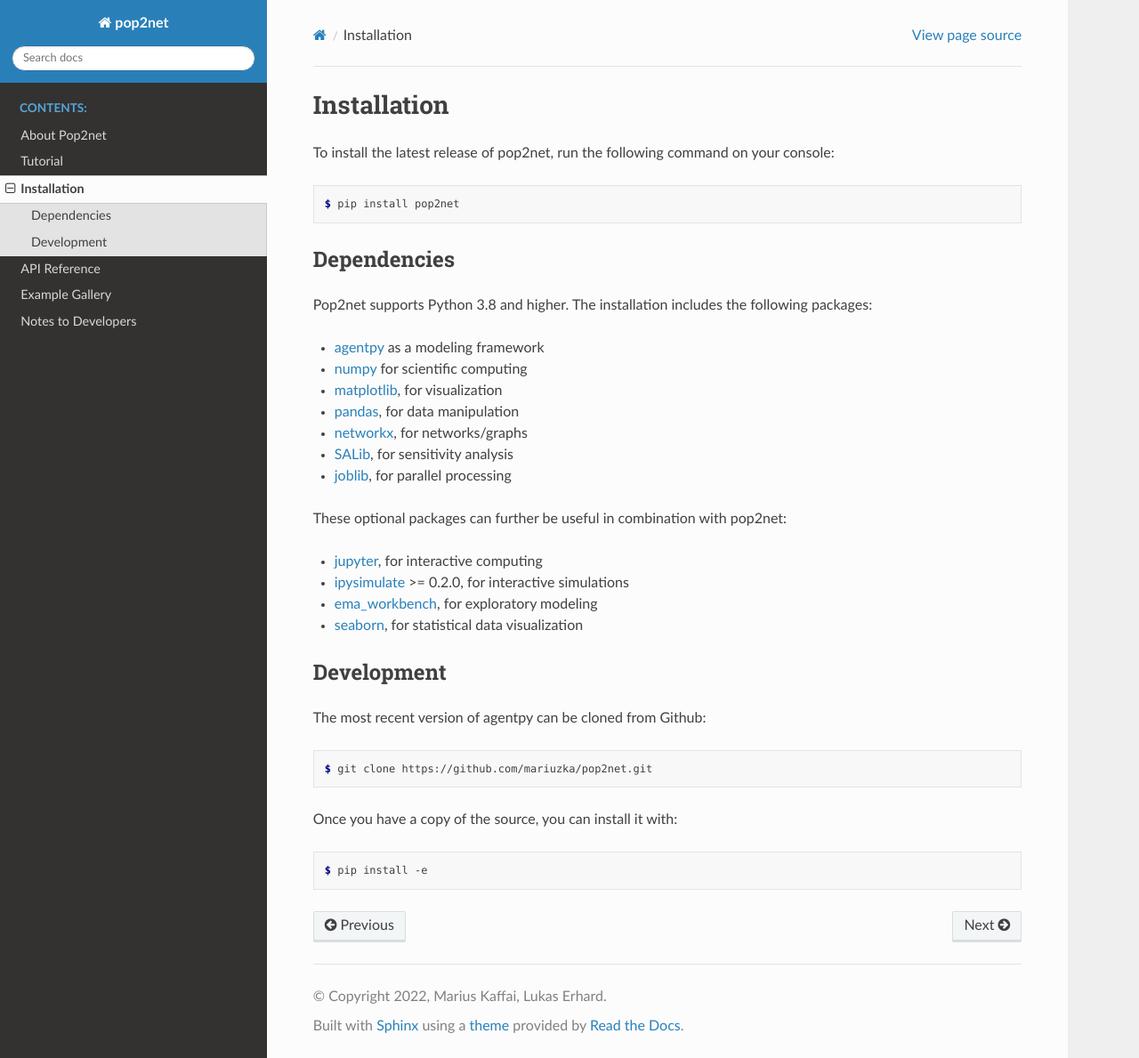
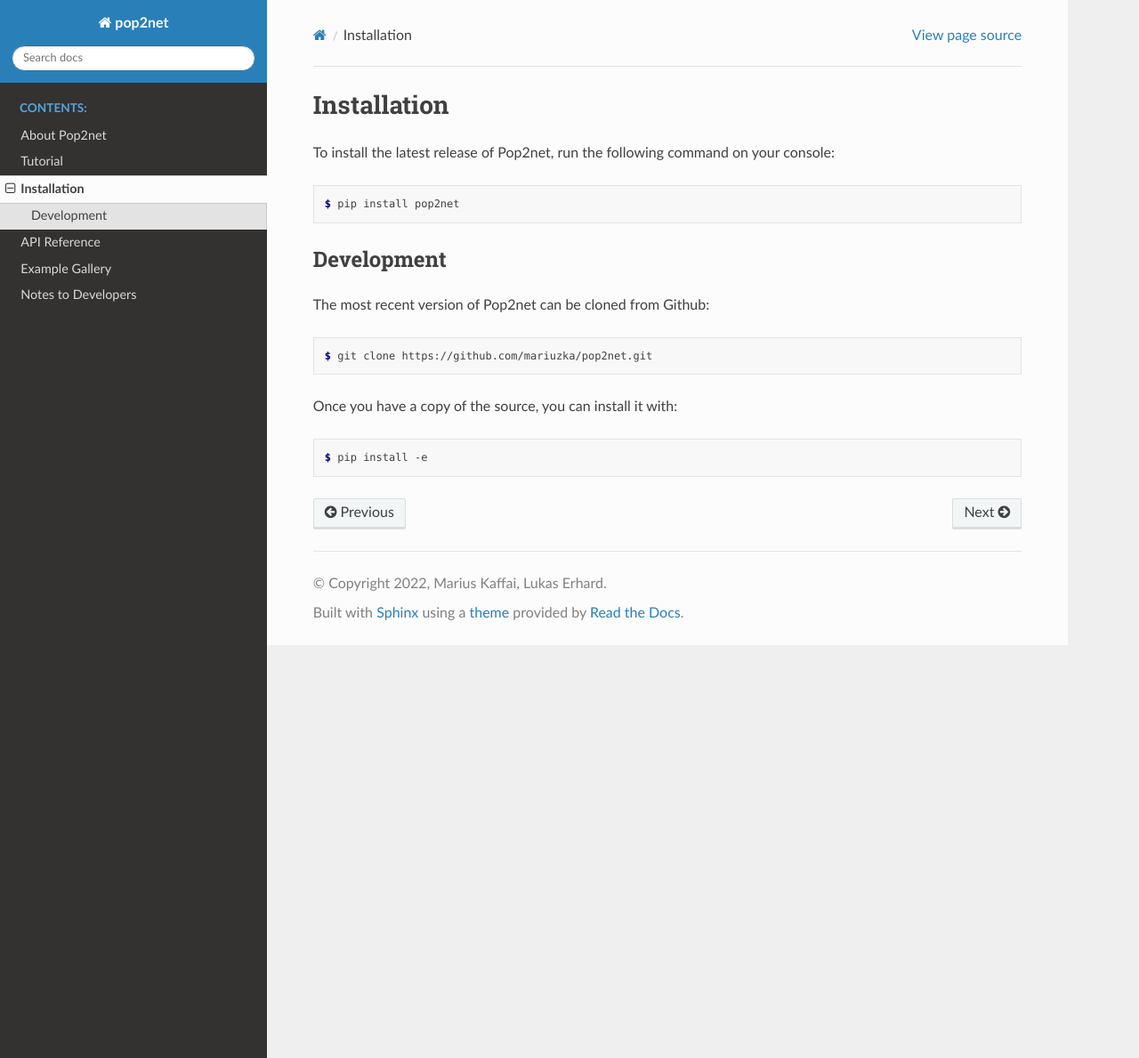
Before and after one commit to mariuzka/pop2net, a Sphinx documentation site: the page built from docs/installation.rst, in a window 1280 px wide and 1189 px high. Shown: the whole window at 89% size. Built offline with Sphinx 7.4.7 and the Read the Docs theme 3.1.0, drawn with Linux system fonts in a browser that asks for light colours; pages that are not in the unit, such as notebooks, are missing from menus.

Commit message:
Update installation page

```diff
--- a/docs/installation.rst
+++ b/docs/installation.rst
@@ -5,38 +5,19 @@
 Installation
 ============
 
-To install the latest release of pop2net,
+To install the latest release of Pop2net,
 run the following command on your console:
 
 .. code-block:: console
 
 	$ pip install pop2net
 
-Dependencies
-------------
 
-Pop2net supports Python 3.8 and higher.
-The installation includes the following packages:
-
-- `agentpy <https://agentpy.readthedocs.io/en/latest/>`_ as a modeling framework
-- `numpy <https://numpy.org>`_ for scientific computing
-- `matplotlib <https://matplotlib.org/>`_, for visualization
-- `pandas <https://pandas.pydata.org>`_, for data manipulation
-- `networkx <https://networkx.org/documentation/>`_, for networks/graphs
-- `SALib <https://salib.readthedocs.io/>`_, for sensitivity analysis
-- `joblib <https://joblib.readthedocs.io/>`_, for parallel processing
-
-These optional packages can further be useful in combination with pop2net:
-
-- `jupyter <https://jupyter.org/>`_, for interactive computing
-- `ipysimulate <https://ipysimulate.readthedocs.io/>`_ >= 0.2.0, for interactive simulations
-- `ema_workbench <https://emaworkbench.readthedocs.io/>`_, for exploratory modeling
-- `seaborn <https://seaborn.pydata.org/>`_, for statistical data visualization
 
 Development
 -----------
 
-The most recent version of agentpy can be cloned from Github:
+The most recent version of Pop2net can be cloned from Github:
 
 .. code-block:: console
 
```
